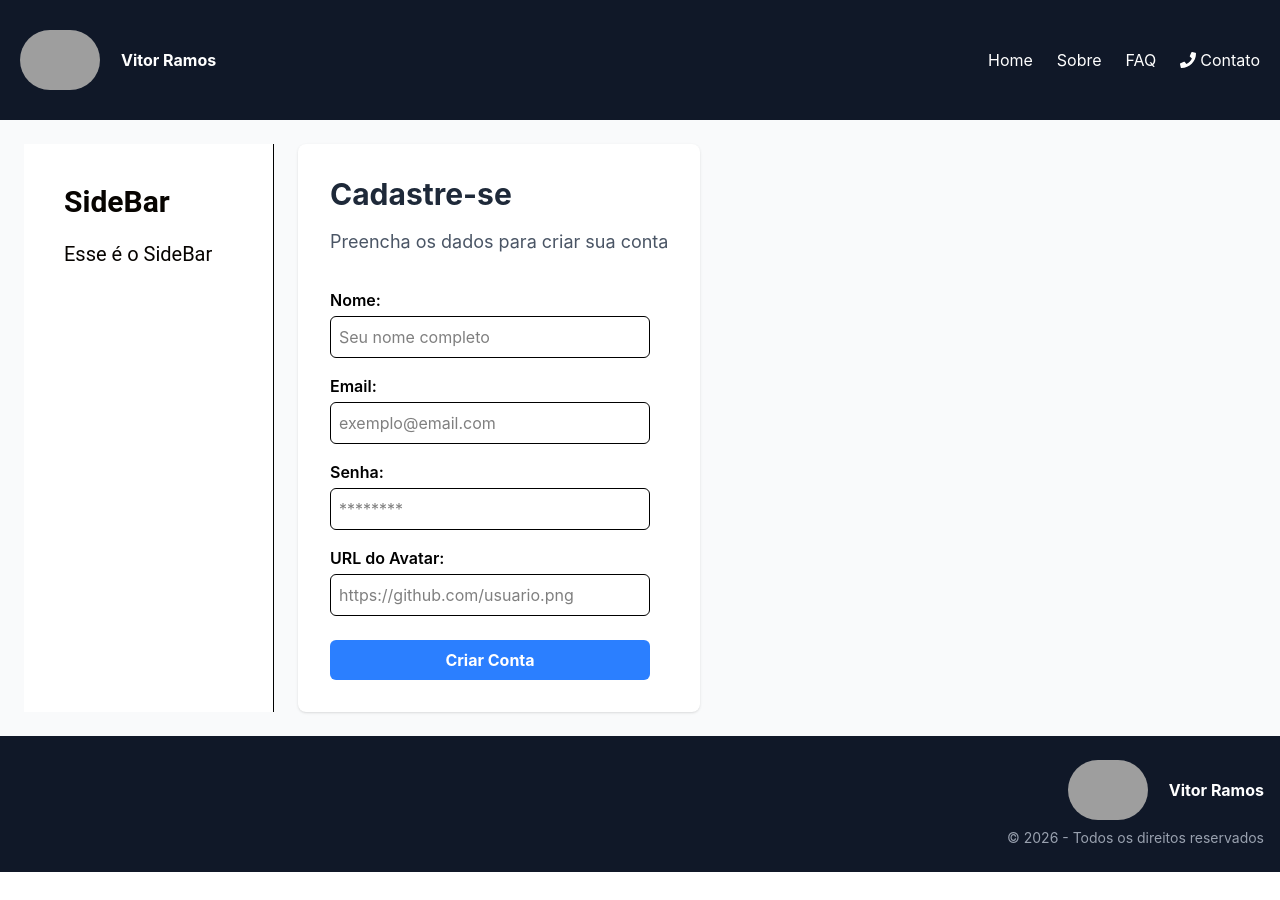
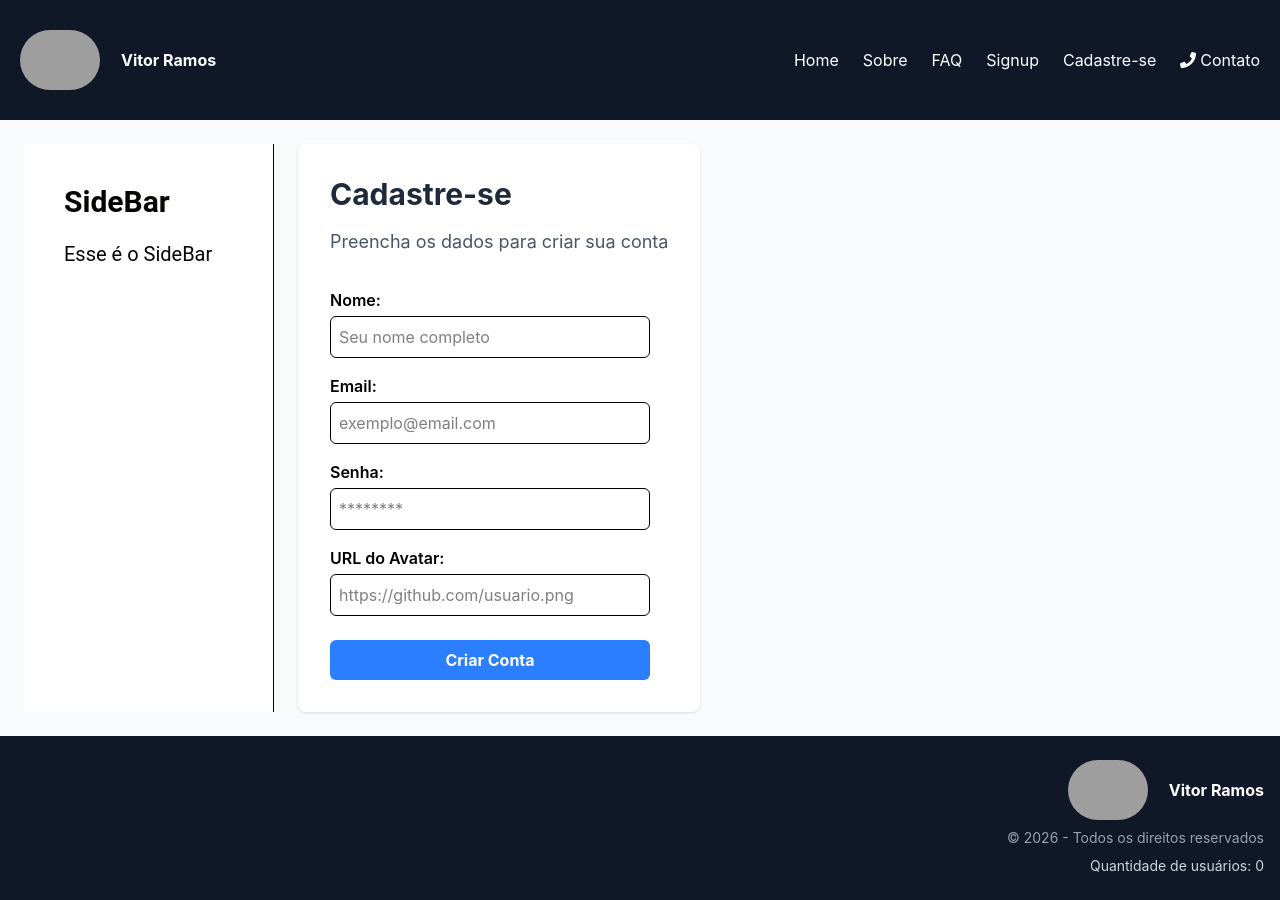
Before and after one commit to Vitorram/Web3_React-next.js, a Next.js app in the folder web3-react-next.js/: page /signup in a window 1280 px wide. Before the commit the page ends 872 px from the top, so only its background shows below. Built offline with nearby package versions, Linux system fonts and the light colour scheme; grey boxes are pictures that could not be loaded.

Commit message:
Implementação do Zustand dentro do projeto

```diff
--- /dev/null
+++ b/package.json
@@ -0,0 +1,5 @@
+{
+  "dependencies": {
+    "zustand": "^5.0.12"
+  }
+}
--- a/web3-react-next.js/package.json
+++ b/web3-react-next.js/package.json
@@ -14,7 +14,8 @@
     "next": "16.1.6",
     "react": "19.2.3",
     "react-dom": "19.2.3",
-    "react-icons": "^5.6.0"
+    "react-icons": "^5.6.0",
+    "zustand": "^5.0.12"
   },
   "devDependencies": {
     "@biomejs/biome": "2.2.0",
--- a/web3-react-next.js/src/app/page.js
+++ b/web3-react-next.js/src/app/page.js
@@ -5,11 +5,15 @@ import Footer from "@/components/Footer";
 import Header from "@/components/Header";
 import Sidebar from "@/components/SideBar";
 import { useEffect, useState } from "react";
+import { useUserStore } from "@/stores/userStrore";
 
 export default function Home() {
 
   const [isLoading, setIsLoading] = useState(true);
-  const [users, setUsers] = useState([]);
+  //const [users, setUsers] = useState([]);
+  //importa o estado global de usuários do Zustand
+  //faz o destructuring para pegar a lista de usuários e a função para atualizar essa lista
+  const {users, setUser } = useUserStore();
 
   useEffect(() => {
 
@@ -19,7 +23,8 @@ export default function Home() {
 
         if (response.ok) {
           const data = await response.json();
-          setUsers(data.users);
+          setUser(data.users);
+          router.push('/') // Redireciona para a home após carregar os usuários
         } else {
           const data = await response?.json();
           console.error('Erro ao buscar usuários', data);
@@ -63,8 +68,6 @@ export default function Home() {
                   avatar={user.avatar}
                   name={user.name}
                   email={user.email}
-                  users={users}
-                  setUsers={setUsers}
                 />
               ))
             )}
--- a/web3-react-next.js/src/components/Footer.jsx
+++ b/web3-react-next.js/src/components/Footer.jsx
@@ -1,6 +1,12 @@
-import Logo from "@/components/Logo"
+'use client';
 
-export default function Footer(){
+import Logo from "@/components/Logo";
+import { useUserStore } from "@/stores/userStrore";
+
+export default function Footer() {
+
+  const { users } = useUserStore();
+
   return (
     <footer className="bg-gray-900 text-white py-6 px-4 flex flex-col items-end gap-2">
 
@@ -10,6 +16,10 @@ export default function Footer(){
         © {new Date().getFullYear()} - Todos os direitos reservados
       </p>
 
+      <p className="text-sm text-gray-300">
+        Quantidade de usuários: {users.length}
+      </p>
+
     </footer>
-  )
+  );
 }
--- a/web3-react-next.js/src/components/Header.jsx
+++ b/web3-react-next.js/src/components/Header.jsx
@@ -1,6 +1,12 @@
 import Logo from "@/components/Logo"
 import { FaPhone } from "react-icons/fa";
+import Link from "next/link";
+import {useRouter} from "next/navigation"
+
 export default function Header(){
+
+    const router = useRouter()
+
     return (
         <header className="bg-gray-900 text-white flex items-center justify-between p-5 h-30">
 
@@ -9,9 +15,17 @@ export default function Header(){
             <nav>
                 <ul className="flex items-center gap-6 text-1xl">
 
-                    <li >Home</li>
+                    <li>
+                    <Link href="/">Home</Link>
+                    </li>
                     <li >Sobre</li>
                     <li >FAQ</li>
+                    <li>
+                    <Link href="/signup">Signup</Link>
+                    </li>
+                    <li>
+                        <button type="button" onClick={() => router.push('/signup' + createQueryString('id', 5))}>Cadastre-se</button>
+                    </li>
                     <li className="flex gap-1 items-center"><FaPhone /> Contato</li>
                 </ul>
             </nav>
--- /dev/null
+++ b/web3-react-next.js/src/stores/userStrore.js
@@ -0,0 +1,14 @@
+import { create } from 'zustand';
+
+
+
+export const useUserStore = create((set) => ({
+
+    //estado global para armazenar a lista de usuários
+    //cria um estado inicial vazio para a lista de usuários e uma função setUser para atualizar essa lista
+  users: [],
+  setUser: (newUsers) => set({ users: newUsers }),
+
+  //criando uma função para adicionar um novo usuário à lista de usuários existente, usando o operador spread para manter os usuários anteriores e adicionar o novo usuário ao final da lista
+  setAddUser: (newUser) => set((state) => ({ users: [...state.users, newUser] })),
+}));
```
Also changed, not shown: web3-react-next.js/src/components/CardUser.jsx (+136 -53 lines), 1 other file (tests, documents, lock files or other folders).
